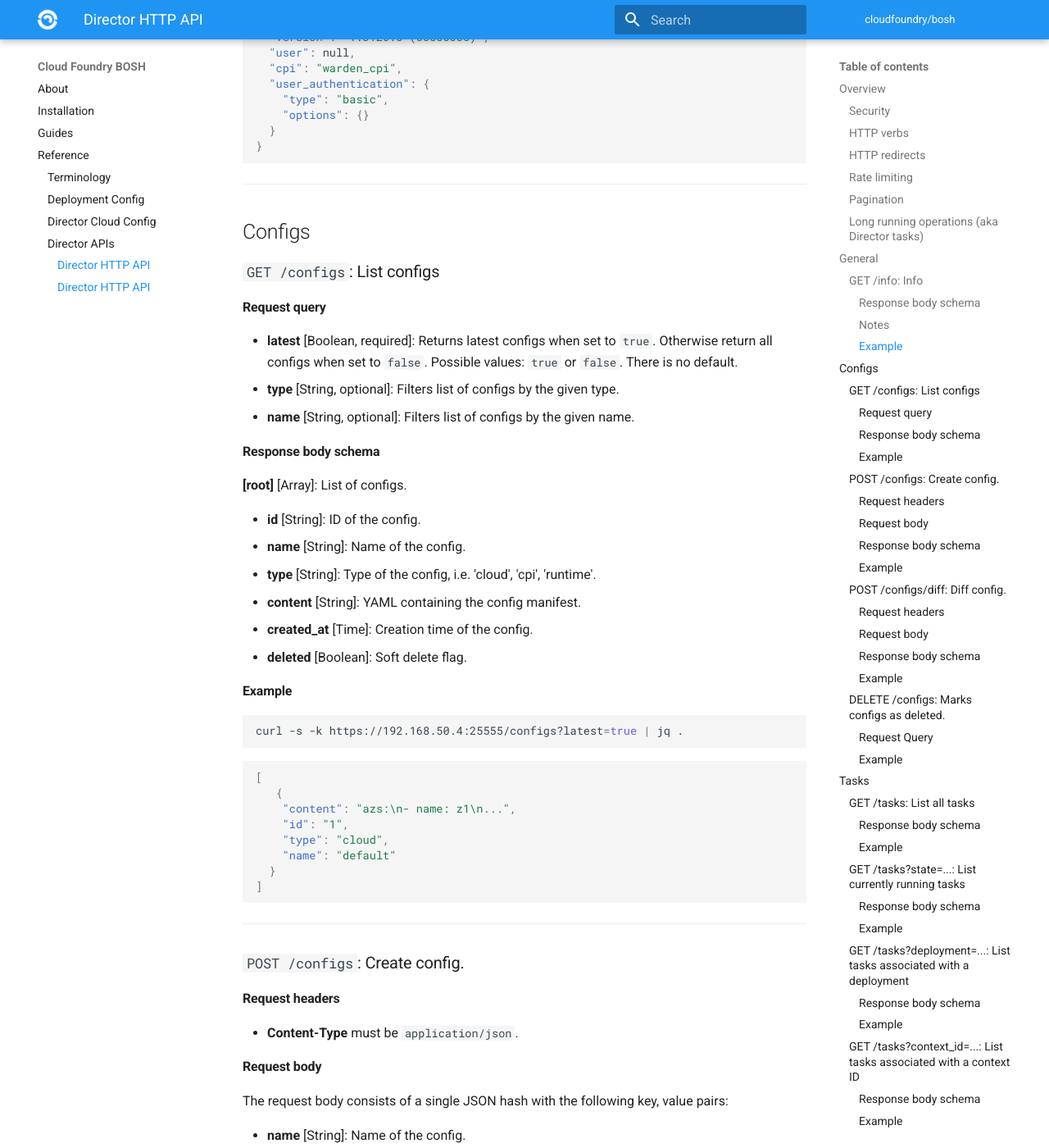
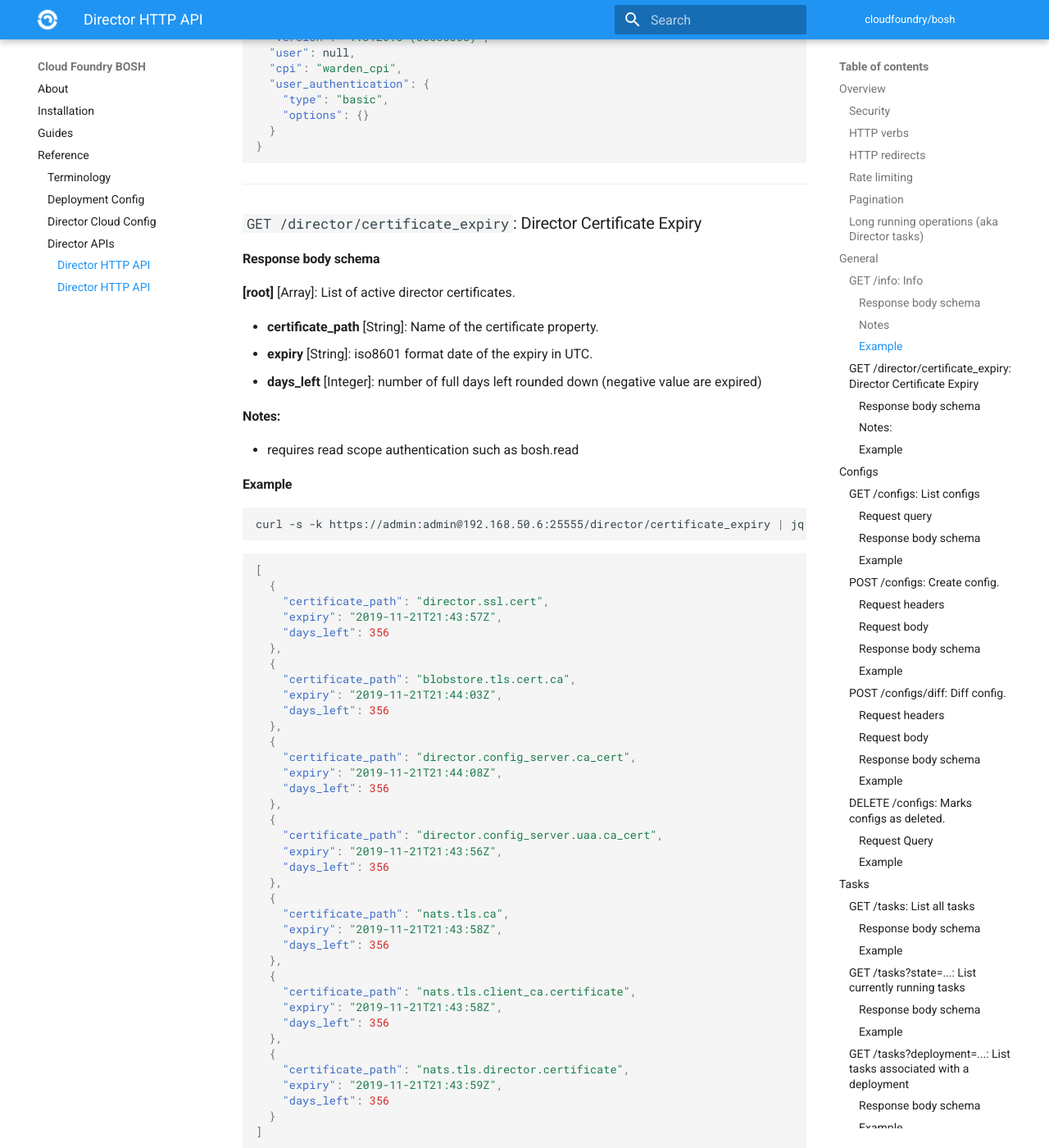
Before and after one commit to cloudfoundry/docs-bosh, an MkDocs documentation site: the page built from content/director-api-v1.md, in a window 1280 px wide and 1400 px high, scrolled down 2595 px. Shown: the whole window at 82% size. Built offline with MkDocs 1.6.1 and Material for MkDocs 9.7.7, drawn with Linux system fonts in a browser that asks for light colours; old or Windows-style settings are respelled for this version of MkDocs.

Commit message:
Documentation for the /director/certificate-expiry endpoint
[#160199794](https://www.pivotaltracker.com/story/show/160199794)

Signed-off-by: Dale Wick <dwick@pivotal.io>

````diff
--- a/content/director-api-v1.md
+++ b/content/director-api-v1.md
@@ -88,6 +88,68 @@ curl -s -k https://192.168.50.4:25555/info | jq .
     "options": {}
   }
 }
+```
+
+---
+
+### `GET /director/certificate_expiry`: Director Certificate Expiry {: #director-certificate-expiry }
+
+#### Response body schema
+
+**[root]** [Array]: List of active director certificates.
+
+  - **certificate_path** [String]: Name of the certificate property.
+  - **expiry** [String]: iso8601 format date of the expiry in UTC.
+  - **days_left** [Integer]: number of full days left rounded down (negative value are expired)
+
+#### Notes:
+
+- requires read scope authentication such as bosh.read
+
+#### Example
+
+```shell
+curl -s -k https://admin:admin@192.168.50.6:25555/director/certificate_expiry | jq .
+```
+
+```json
+[
+  {
+    "certificate_path": "director.ssl.cert",
+    "expiry": "2019-11-21T21:43:57Z",
+    "days_left": 356
+  },
+  {
+    "certificate_path": "blobstore.tls.cert.ca",
+    "expiry": "2019-11-21T21:44:03Z",
+    "days_left": 356
+  },
+  {
+    "certificate_path": "director.config_server.ca_cert",
+    "expiry": "2019-11-21T21:44:08Z",
+    "days_left": 356
+  },
+  {
+    "certificate_path": "director.config_server.uaa.ca_cert",
+    "expiry": "2019-11-21T21:43:56Z",
+    "days_left": 356
+  },
+  {
+    "certificate_path": "nats.tls.ca",
+    "expiry": "2019-11-21T21:43:58Z",
+    "days_left": 356
+  },
+  {
+    "certificate_path": "nats.tls.client_ca.certificate",
+    "expiry": "2019-11-21T21:43:58Z",
+    "days_left": 356
+  },
+  {
+    "certificate_path": "nats.tls.director.certificate",
+    "expiry": "2019-11-21T21:43:59Z",
+    "days_left": 356
+  }
+]
 ```
 
 ---
````
